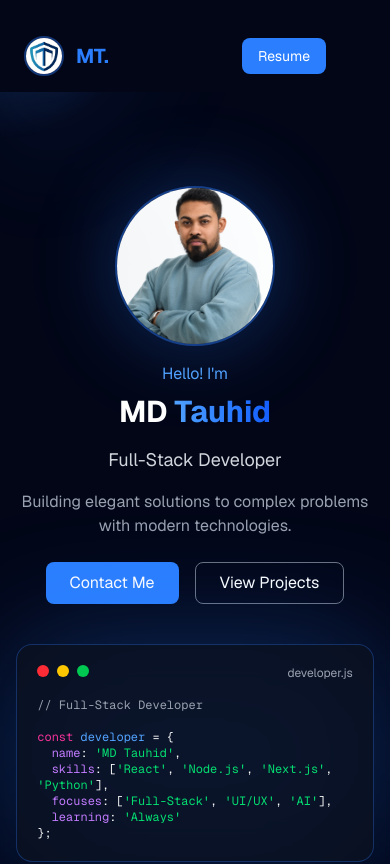
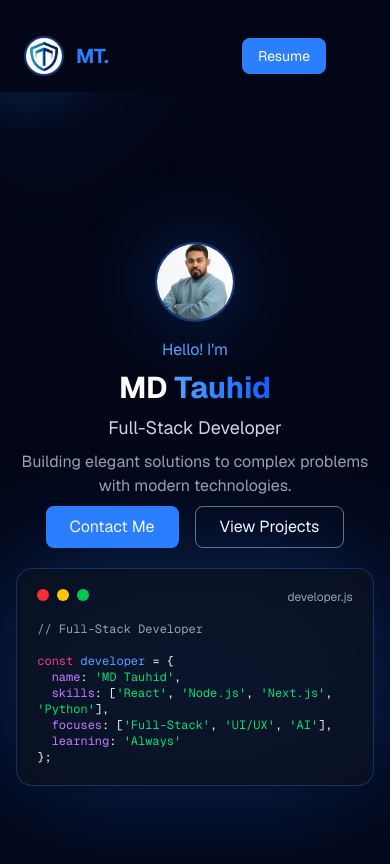
Before and after one commit to Z4Tauhid/Portfolio, a Next.js app: page / in a window 390 px wide. Shown: the top 864 px of the page. Built offline with nearby package versions, Linux system fonts and the light colour scheme.

Commit message:
pro image commit

```diff
--- a/src/app/components/Hero.js
+++ b/src/app/components/Hero.js
@@ -132,33 +132,33 @@ export default function Hero() {
 };
 
   return (
-    <section id="home" className="flex flex-col lg:flex-row items-center justify-center pt-5 md:pt-20 lg:pt-25 flex-wrap gap-10 lg:gap-25 min-h-screen">
+    <section id="home" className="flex flex-col lg:flex-row items-center justify-center md:pt-20 lg:pt-25 flex-wrap gap-5 lg:gap-25 min-h-screen">
 
       {/* LEFT */}
-      <div className="max-w-xl flex flex-col items-center lg:items-start text-center lg:text-left">
+      <div className="max-w-xl flex flex-col items-center lg:items-start text-center lg:text-left ">
         <div className="relative mb-4">
           <div className="absolute inset-0 bg-blue-500/30 blur-2xl rounded-full"></div>
           <img
             src="/profile.jpg"
             alt="Profile"
-            className="relative w-40 h-40 object-cover rounded-full border-2 border-blue-500/40"
+            className="relative w-20 h-20 md:w-40 md:h-40 object-cover rounded-full border-2 border-blue-500/40"
           />
         </div>
 
         <p className="text-blue-400 mb-2">Hello! I'm</p>
 
-        <h1 className="text-3xl sm:text-5xl lg:text-6xl font-bold mb-4">
+        <h1 className="text-3xl sm:text-5xl lg:text-6xl font-bold mb-2 md:mb-4">
           MD{" "}
           <span className="bg-linear-to-r from-blue-400 to-blue-600 bg-clip-text text-transparent">
             Tauhid
           </span>
         </h1>
 
-        <h2 className="text-lg sm:text-xl text-gray-300 mb-4">
+        <h2 className="text-lg sm:text-xl text-gray-300 mb-2 md:mb-4">
           Full-Stack Developer
         </h2>
 
-        <p className="text-gray-400 mb-6">
+        <p className="text-gray-400 mb-2 md:mb-4">
           Building elegant solutions to complex problems with modern technologies.
         </p>
 
@@ -221,7 +221,7 @@ export default function Hero() {
           </div>
 
           {/* Typed Code */}
-          <div className="text-xs sm:text-sm font-mono whitespace-pre-wrap">
+          <div className="text-xs sm:text-sm font-mono whitespace-pre-wrap ">
             {codeTokens.map((token, i) => {
               if (i < tokenIndex) {
                 return (
```
